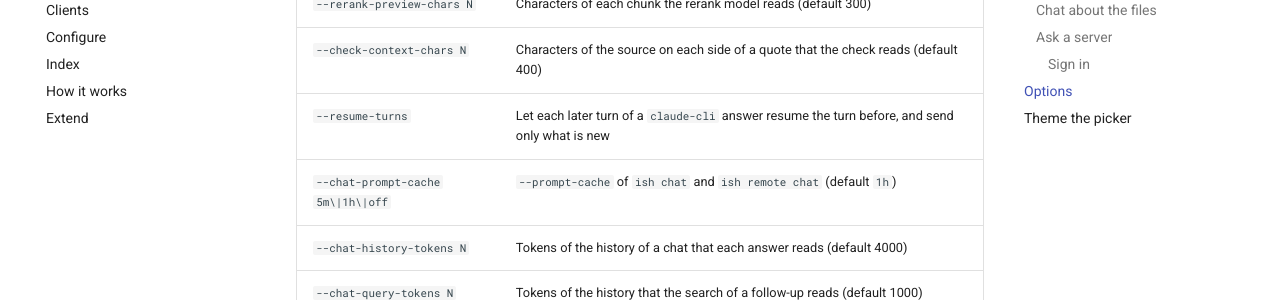
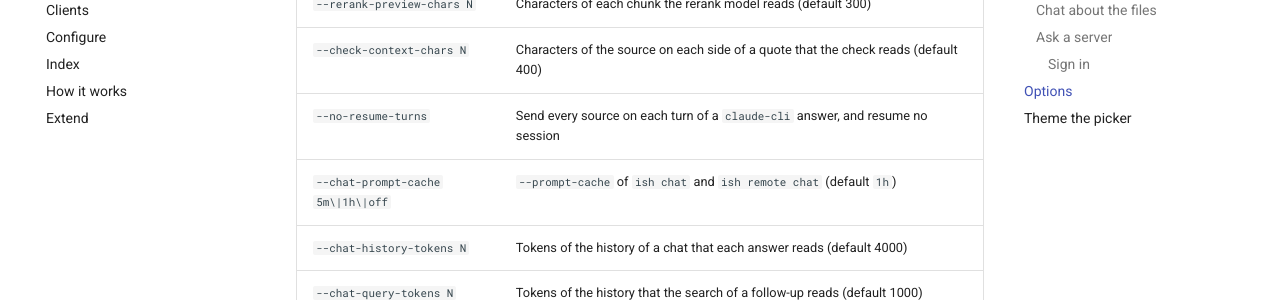
Before and after one commit to davetothek/interactive-semantic-hunt, an MkDocs documentation site: the page built from docs/usage.md, in a window 1280 px wide and 900 px high, scrolled down 10040 px. Shown: the part 152-452 px from the top of the window. Built offline with MkDocs 1.6.1 and Material for MkDocs 9.7.7, drawn with Linux system fonts in a browser that asks for light colours; comment, search, counter and statistics services are not loaded.

Commit message:
Resume the turn before by default
Seven questions of a private specification tree, claude-sonnet-5-5
with the claude-haiku-5-5 rerank, 3 turns, one run each. The cost is
priced from the tokens of each call.

| | resume_turns off | on |
|---|---|---|
| expected source cited | 6 of 6 | 6 of 6 |
| refused when not covered | 1 of 1 | 1 of 1 |
| unconfirmed claims, all answers | 7 | 2 |
| cost of the 7 answers | $1.397 | $0.929 |
| median seconds | 62 | 61 |

No accuracy measure dropped, and the cost fell by a third, so the
setting is on. --no-resume-turns turns it off.

Co-Authored-By: Claude Opus 5.5 <noreply@anthropic.com>
Claude-Session: https://claude.ai/code/session_011qDzv3dyXiHm6vCWX4MpSj

```diff
--- a/docs/usage.md
+++ b/docs/usage.md
@@ -455,7 +455,7 @@ builds a language model and sends no text anywhere.
 | `--ask-searches N` | Searches the model may ask for in one turn (default 3) |
 | `--rerank-preview-chars N` | Characters of each chunk the rerank model reads (default 300) |
 | `--check-context-chars N` | Characters of the source on each side of a quote that the check reads (default 400) |
-| `--resume-turns` | Let each later turn of a `claude-cli` answer resume the turn before, and send only what is new |
+| `--no-resume-turns` | Send every source on each turn of a `claude-cli` answer, and resume no session |
 | `--chat-prompt-cache 5m\|1h\|off` | `--prompt-cache` of `ish chat` and `ish remote chat` (default `1h`) |
 | `--chat-history-tokens N` | Tokens of the history of a chat that each answer reads (default 4000) |
 | `--chat-query-tokens N` | Tokens of the history that the search of a follow-up reads (default 1000) |
```
Also changed, not shown: CHANGELOG.md (+2 -1 lines), 2 other files.
